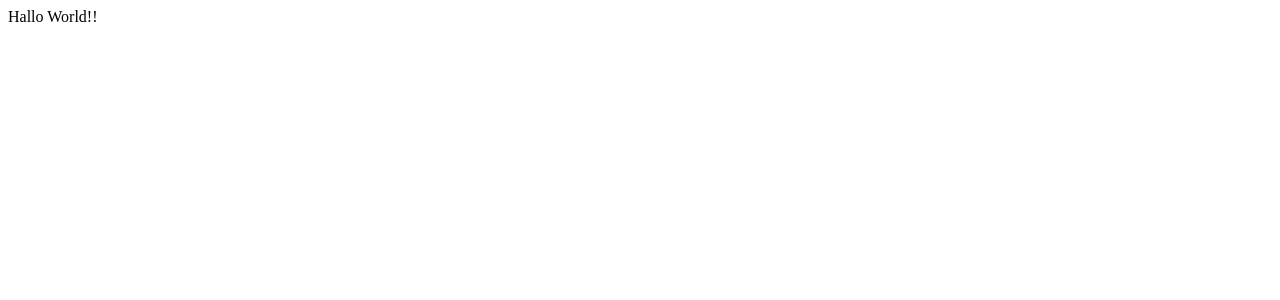
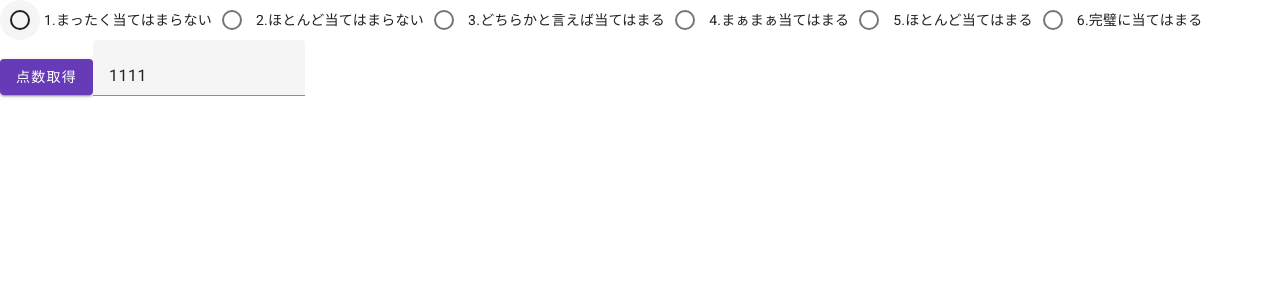
Before and after one commit to kanekochi0930/TestYSQ-R, an Angular app in the folder TestYSQ-R/: page / in a window 1280 px wide. Shown: the top 300 px of the page. Built offline with nearby package versions, Linux system fonts and the light colour scheme.

Commit message:
update:一つの選択肢、ボタン押下で選択した値を取得する機能を追加

```diff
--- a/TestYSQ-R/angular.json
+++ b/TestYSQ-R/angular.json
@@ -30,6 +30,7 @@
               "src/assets"
             ],
             "styles": [
+              "@angular/material/prebuilt-themes/deeppurple-amber.css",
               "src/styles.scss"
             ],
             "scripts": []
@@ -90,6 +91,7 @@
               "src/assets"
             ],
             "styles": [
+              "@angular/material/prebuilt-themes/deeppurple-amber.css",
               "src/styles.scss"
             ],
             "scripts": []
--- a/TestYSQ-R/package.json
+++ b/TestYSQ-R/package.json
@@ -11,10 +11,12 @@
   "private": true,
   "dependencies": {
     "@angular/animations": "^17.0.0",
+    "@angular/cdk": "^17.0.4",
     "@angular/common": "^17.0.0",
     "@angular/compiler": "^17.0.0",
     "@angular/core": "^17.0.0",
     "@angular/forms": "^17.0.0",
+    "@angular/material": "^17.0.4",
     "@angular/platform-browser": "^17.0.0",
     "@angular/platform-browser-dynamic": "^17.0.0",
     "@angular/router": "^17.0.0",
--- a/TestYSQ-R/src/app/app.component.html
+++ b/TestYSQ-R/src/app/app.component.html
@@ -1 +1,13 @@
-Hallo World!!
+<mat-radio-group aria-label="Select an option" [formControl]="score">
+  <mat-radio-button value="1">1.まったく当てはまらない</mat-radio-button>
+  <mat-radio-button value="2">2.ほとんど当てはまらない</mat-radio-button>
+  <mat-radio-button value="3">3.どちらかと言えば当てはまる</mat-radio-button>
+  <mat-radio-button value="4">4.まぁまぁ当てはまる</mat-radio-button>
+  <mat-radio-button value="5">5.ほとんど当てはまる</mat-radio-button>
+  <mat-radio-button value="6">6.完璧に当てはまる</mat-radio-button>
+</mat-radio-group>
+<button mat-raised-button color="primary" (click)="getScore()">点数取得</button>
+<mat-form-field class="example-full-width">
+  <mat-label></mat-label>
+  <input matInput [formControl]="scoreText">
+</mat-form-field>
--- a/TestYSQ-R/src/app/app.component.ts
+++ b/TestYSQ-R/src/app/app.component.ts
@@ -1,14 +1,27 @@
-import { Component } from '@angular/core';
+import { CUSTOM_ELEMENTS_SCHEMA, Component } from '@angular/core';
 import { CommonModule } from '@angular/common';
 import { RouterOutlet } from '@angular/router';
+import {MatRadioModule} from '@angular/material/radio';
+import { FormControl } from '@angular/forms';
+import {MatButtonModule} from '@angular/material/button';
+import {MatInputModule} from '@angular/material/input';
+import {MatFormFieldModule} from '@angular/material/form-field';
+import { ReactiveFormsModule } from '@angular/forms';
 
 @Component({
   selector: 'app-root',
   standalone: true,
-  imports: [CommonModule, RouterOutlet],
+  imports: [CommonModule, RouterOutlet,MatRadioModule,MatButtonModule,MatInputModule,MatFormFieldModule,ReactiveFormsModule],
   templateUrl: './app.component.html',
-  styleUrl: './app.component.scss'
+  styleUrl: './app.component.scss',
+  schemas:[CUSTOM_ELEMENTS_SCHEMA]
 })
 export class AppComponent {
   title = 'TestYSQ-R';
+  score :  FormControl = new FormControl<number>(0);
+  scoreText:FormControl = new FormControl<number|null>(1111);
+
+  public getScore(){
+    this.scoreText.setValue(this.score.value)
+  }
 }
--- a/TestYSQ-R/src/app/app.config.ts
+++ b/TestYSQ-R/src/app/app.config.ts
@@ -2,7 +2,8 @@ import { ApplicationConfig } from '@angular/core';
 import { provideRouter } from '@angular/router';
 
 import { routes } from './app.routes';
+import { provideAnimations } from '@angular/platform-browser/animations';
 
 export const appConfig: ApplicationConfig = {
-  providers: [provideRouter(routes)]
+  providers: [provideRouter(routes), provideAnimations()]
 };
--- a/TestYSQ-R/src/index.html
+++ b/TestYSQ-R/src/index.html
@@ -6,8 +6,10 @@
   <base href="/">
   <meta name="viewport" content="width=device-width, initial-scale=1">
   <link rel="icon" type="image/x-icon" href="favicon.ico">
+  <link href="https://fonts.googleapis.com/css2?family=Roboto:wght@300;400;500&display=swap" rel="stylesheet">
+  <link href="https://fonts.googleapis.com/icon?family=Material+Icons" rel="stylesheet">
 </head>
-<body>
+<body class="mat-typography">
   <app-root></app-root>
 </body>
 </html>
--- a/TestYSQ-R/src/styles.scss
+++ b/TestYSQ-R/src/styles.scss
@@ -1 +1,4 @@
 /* You can add global styles to this file, and also import other style files */
+
+html, body { height: 100%; }
+body { margin: 0; font-family: Roboto, "Helvetica Neue", sans-serif; }
```
Also changed, not shown: 1 other file (tests, documents, lock files or other folders).
